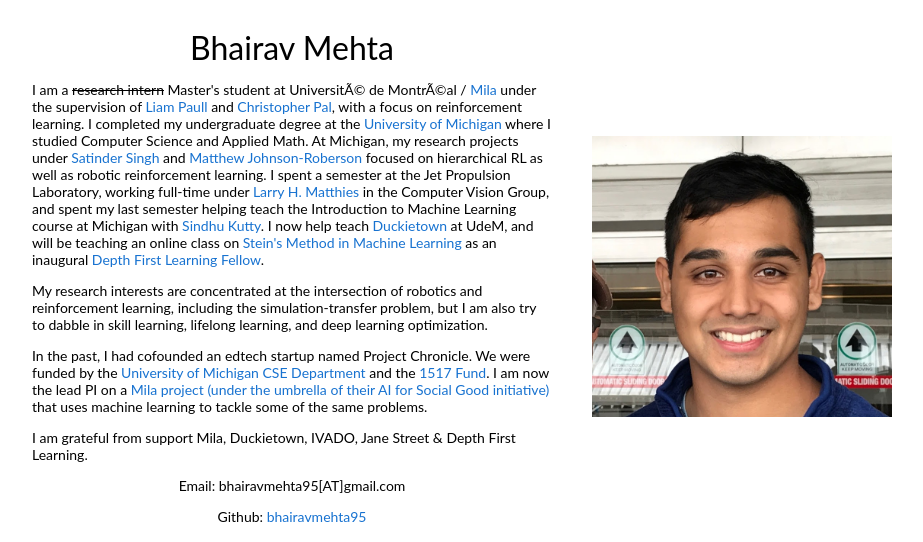
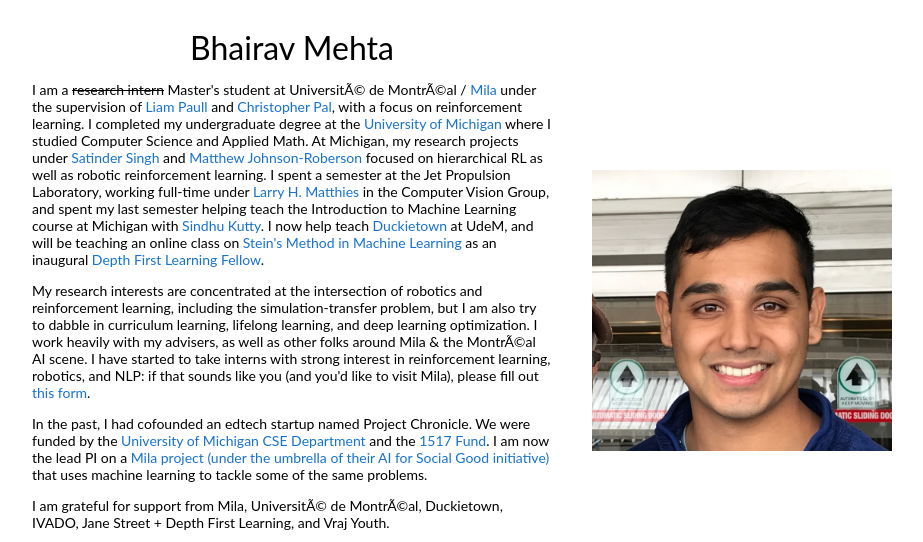
Before and after one commit to bhairavmehta95/bhairavmehta95.github.io, a plain HTML site: page index.html in a window 1280 px wide. Shown: the top 542 px of the page, without its empty margins (178-1101 px from the left). Drawn offline with Linux system fonts and the light colour scheme.

Commit message:
adding financial support + intern form

```diff
--- a/index.html
+++ b/index.html
@@ -55,13 +55,13 @@
                       <p>I am a <s>research intern</s> Master's student at Université de Montréal / <a href="https://mila.quebec/en/">Mila</a> under the supervision of <a href="http://people.csail.mit.edu/lpaull/">Liam Paull</a> and <a href="http://www.professeurs.polymtl.ca/christopher.pal/">Christopher Pal</a>, with a focus on reinforcement learning. I completed my undergraduate degree at the <a href="http://www.umich.edu">University of Michigan</a> where I studied Computer Science and Applied Math. At Michigan, my research projects under <a href="http://www.web.eecs.umich.edu/~baveja/">Satinder Singh</a> and <a href="https://droplab.engin.umich.edu/matthew-johnson-roberson">Matthew Johnson-Roberson</a> focused on hierarchical RL as well as robotic reinforcement learning. I spent a semester at the Jet Propulsion Laboratory, working
                       full-time under <a href="https://www-robotics.jpl.nasa.gov/people/Larry_Matthies/">Larry H. Matthies</a> in the Computer Vision Group, and spent my last semester helping teach the Introduction to Machine Learning course at Michigan with <a href="https://www.cs.swarthmore.edu/~sindhu/">Sindhu Kutty</a>. I now help teach <a href="http://liampaull.ca/courses/duckietown/">Duckietown</a> at UdeM, and will be teaching an online class on <a href="https://www.cs.dartmouth.edu/~qliu/stein.html">Stein's Method in Machine Learning</a> as an inaugural <a href="http://fellowship.depthfirstlearning.com/">Depth First Learning Fellow</a>.
                     </p>
-                    <p>My research interests are concentrated at the intersection of robotics and reinforcement learning, including the simulation-transfer problem, but I am also try to dabble in skill learning, lifelong learning, and deep learning optimization.
+                    <p>My research interests are concentrated at the intersection of robotics and reinforcement learning, including the simulation-transfer problem, but I am also try to dabble in curriculum learning, lifelong learning, and deep learning optimization. I work heavily with my advisers, as well as other folks around Mila & the Montréal AI scene. I have started to take interns with strong interest in reinforcement learning, robotics, and NLP: if that sounds like you (and you'd like to visit Mila), please fill out <a href="https://docs.google.com/forms/d/e/1FAIpQLSdnD2-BBU2HnL6Mz_3Kxt23GqDIfDaM-YPv5ldQ-RqeM8wwTQ/viewform">this form</a>.
                     </p>
                     <p>
                       In the past, I had cofounded an edtech startup named Project Chronicle. We were funded by
                       the <a href="https://www.eecs.umich.edu/cse/">University of Michigan CSE Department</a>                      and the <a href="http://www.1517fund.com/">1517 Fund</a>. I am now the lead PI on a <a href="https://sites.google.com/view/qai/home">Mila project (under the umbrella of their AI for Social Good initiative)</a> that uses machine learning to tackle some of the same problems.
                     </p>
-                    <p>I am grateful from support Mila, Duckietown, IVADO, Jane Street & Depth First Learning.
+                    <p>I am grateful for support from Mila, Université de Montréal, Duckietown, IVADO, Jane Street + Depth First Learning, and Vraj Youth.
                     </p>
 
                   </div>
```
